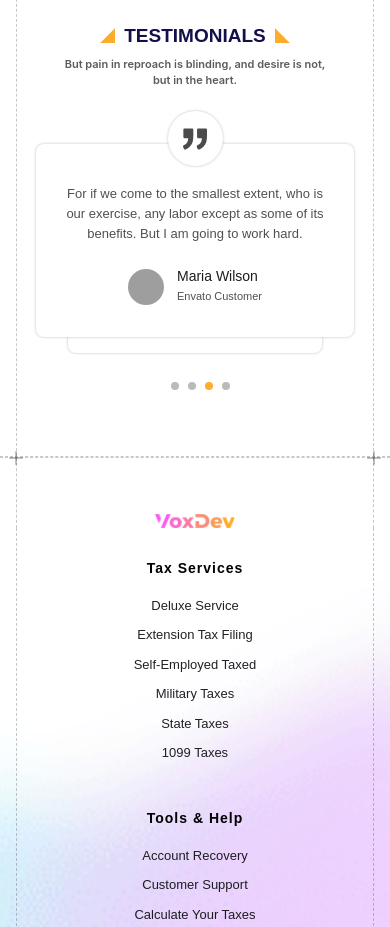
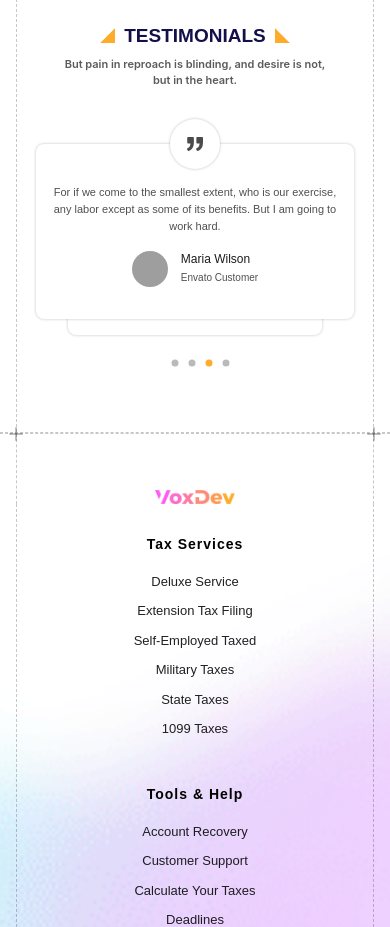
Before and after one commit to atikulla77/VoxDev, a React (Create React App) app: page / in a window 390 px wide. Shown: the part 5620-6547 px from the top of the page. Built offline with nearby package versions, Linux system fonts and the light colour scheme; grey boxes are pictures that could not be loaded.

Commit message:
Testimonials Section Update

```diff
--- a/src/App.css
+++ b/src/App.css
@@ -114,6 +114,11 @@
     width: 7px;
   }
 }
+@media screen and (max-width: 440px) {
+  #bannerDotliId li {
+    width: 4px;
+  }
+}
 #bannerDotId .slick-active .bannerDotliId {
   color: #FFAC2A;
 }
--- a/src/Components/Home/Testimonials.js
+++ b/src/Components/Home/Testimonials.js
@@ -83,7 +83,7 @@ const Testimonials = () => {
     ),
     customPaging: () => (
       <div className="bannerDotliId w-[17px] bottom-0">
-        <GoDotFill className="cursor-pointer [@media(min-width:640px)]:text-[17px] text-[16px]" />
+        <GoDotFill className="cursor-pointer [@media(min-width:640px)]:text-[17px] [@media(min-width:440px)]:text-[16px] text-[14px]" />
       </div>
     ),
   };
@@ -119,7 +119,7 @@ const Testimonials = () => {
             <br className="flex" /> but in the heart.
           </p>
           {/* Main - Content */}
-          <div className="w-[100%] [@media(min-width:850px)]:h-[21rem] [@media(min-width:550px)]:h-[20rem] h-[17rem] relative z-[1] flex items-center GeologicaFont">
+          <div className="w-[100%] [@media(min-width:850px)]:!h-[21rem] [@media(min-width:550px)]:h-[20rem] [@media(min-width:400px)]:h-[17rem] h-[15.5rem] relative z-[1] flex items-center GeologicaFont">
             <Slider {...settings} className="w-full h-full">
               {TestimonialClint.map((key) => {
                 return (
@@ -127,16 +127,16 @@ const Testimonials = () => {
                     key={key.id}
                     className="[@media(min-width:640px)]:px-[10px] px-[3px] w-[100%] my-[2.5rem]"
                   >
-                    <div className="h-full [@media(min-width:850px)]:w-fit [@media(min-width:480px)]:w-[370px] w-[100%] bg-[#ffffff] px-6 [@media(min-width:550px)]:pt-[3.5rem] pt-[2.5rem] [@media(min-width:550px)]:pb-[2.5rem] pb-[2rem] rounded-[0.5rem] shadow-[0px_0px_3px_0px_#00000040] text-center relative [@media(min-width:850px)]:mx-0 mx-auto">
+                    <div className="h-full [@media(min-width:850px)]:w-fit [@media(min-width:480px)]:w-[370px] w-[100%] bg-[#ffffff] [@media(min-width:480px)]:px-6 px-[15px] [@media(min-width:550px)]:pt-[3.5rem] pt-[2.5rem] [@media(min-width:550px)]:pb-[2.5rem] pb-[2rem] rounded-[0.5rem] shadow-[0px_0px_3px_0px_#00000040] text-center relative [@media(min-width:850px)]:mx-0 mx-auto">
                         <div className="absolute bottom-[-1rem] left-0 w-full flex justify-center z-[-1]">
                             <div className="w-[80%] h-[4rem] bg-white rounded-[0.5rem] shadow-[0px_0px_3px_0px_#00000040]"></div>
                         </div>
-                      <div className="absolute top-[-32.5px] left-0 w-full flex justify-center">
-                       <div className="[@media(min-width:550px)]:w-[65px] w-[55px] [@media(min-width:550px)]:h-[65px] h-[55px] rounded-[50%] bg-white shadow-[0px_0px_3px_0px_#00000040] flex justify-center items-center">
+                      <div className="absolute [@media(min-width:550px)]:top-[-32.5px] [@media(min-width:400px)]:top-[-22.5px] top-[-25px] left-0 w-full flex justify-center">
+                       <div className="[@media(min-width:550px)]:w-[65px] [@media(min-width:400px)]:w-[55px] w-[50px] [@media(min-width:550px)]:h-[65px] [@media(min-width:400px)]:h-[55px] h-[50px] rounded-[50%] bg-white shadow-[0px_0px_3px_0px_#00000040] flex justify-center items-center">
                        <svg
                           xmlns="http://www.w3.org/2000/svg"
                           fill="currentColor"
-                          className="flex w-[1.5rem] text-[#000000b4] mx-auto"
+                          className="flex [@media(min-width:400px)]:w-[1.5rem] w-[1rem] text-[#000000b4] mx-auto"
                           viewBox="0 0 975.036 975.036"
                         >
                           <path d="M925.036 57.197h-304c-27.6 0-50 22.4-50 50v304c0 27.601 22.4 50 50 50h145.5c-1.9 79.601-20.4 143.3-55.4 191.2-27.6 37.8-69.399 69.1-125.3 93.8-25.7 11.3-36.8 41.7-24.8 67.101l36 76c11.6 24.399 40.3 35.1 65.1 24.399 66.2-28.6 122.101-64.8 167.7-108.8 55.601-53.7 93.7-114.3 114.3-181.9 20.601-67.6 30.9-159.8 30.9-276.8v-239c0-27.599-22.401-50-50-50zM106.036 913.497c65.4-28.5 121-64.699 166.9-108.6 56.1-53.7 94.4-114.1 115-181.2 20.6-67.1 30.899-159.6 30.899-277.5v-239c0-27.6-22.399-50-50-50h-304c-27.6 0-50 22.4-50 50v304c0 27.601 22.4 50 50 50h145.5c-1.9 79.601-20.4 143.3-55.4 191.2-27.6 37.8-69.4 69.1-125.3 93.8-25.7 11.3-36.8 41.7-24.8 67.101l35.9 75.8c11.601 24.399 40.501 35.2 65.301 24.399z"></path>
@@ -144,19 +144,19 @@ const Testimonials = () => {
                        </div>
                       </div>
 
-                      <p className="[@media(min-width:550px)]:text-[14px] text-[13px] font-[400] text-[#505050] leading-[1.55]">
+                      <p className="[@media(min-width:550px)]:!text-[14px] [@media(min-width:400px)]:text-[13px] [@media(min-width:360px)]:text-[11px] text-[10px] font-[400] text-[#505050] leading-[1.55]">
                         {key.description}
                       </p>
-                      <div className="flex items-center justify-center pt-[1.5rem]">
+                      <div className="flex items-center justify-center [@media(min-width:400px)]:pt-[1.5rem] pt-[1rem]">
                         <img
                           src={key.image}
-                          className="[@media(min-width:550px)]:w-[45px] w-[36px] [@media(min-width:550px)]:h-[45px] h-[36px] rounded-full object-cover object-center"
+                          className="[@media(min-width:550px)]:w-[45px] [@media(min-width:360px)]:w-[36px] w-[30px] [@media(min-width:550px)]:h-[45px] [@media(min-width:360px)]:h-[36px] h-[30px] rounded-full object-cover object-center"
                         />
-                        <span className="flex flex-col pl-[13px] leading-[17px] text-left">
-                          <span className="font-medium [@media(min-width:550px)]:text-[15px] text-[14px] text-[#1c1c1c]">
+                        <span className="flex flex-col [@media(min-width:360px)]:pl-[13px] pl-[10px] leading-[17px] text-left">
+                          <span className="font-medium [@media(min-width:550px)]:!text-[15px] [@media(min-width:400px)]:text-[14px] [@media(min-width:360px)]:text-[12px] text-[11px] text-[#1c1c1c]">
                             {key.name}
                           </span>
-                          <span className="[@media(min-width:550px)]:text-[12px] text-[11px] font-[400] text-[#505050] pt-[3px]">
+                          <span className="[@media(min-width:550px)]:!text-[12px] [@media(min-width:400px)]:text-[11px] [@media(min-width:360px)]:text-[10px] text-[9px] font-[400] text-[#505050] [@media(min-width:400px)]:pt-[3px] [@media(min-width:360px)]:pt-[1px] pt-0">
                             {key.position}
                           </span>
                         </span>
```
